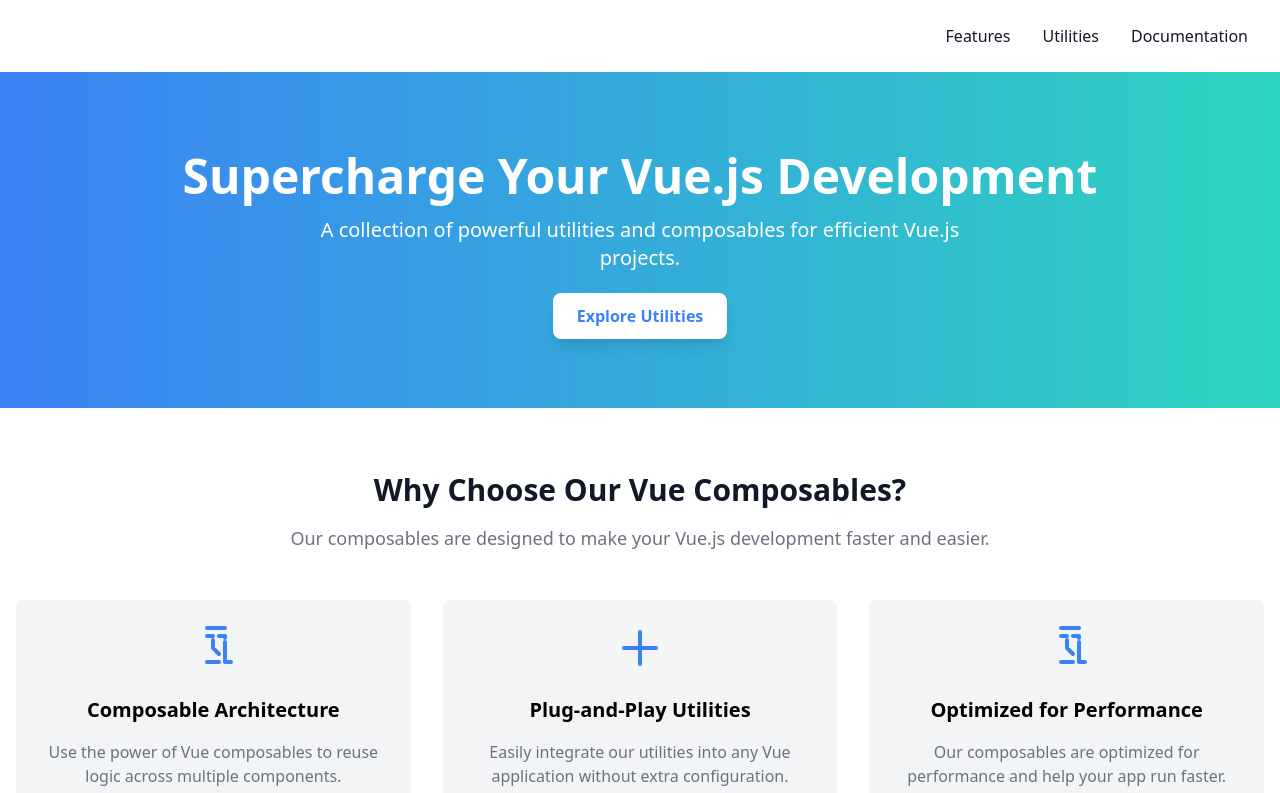
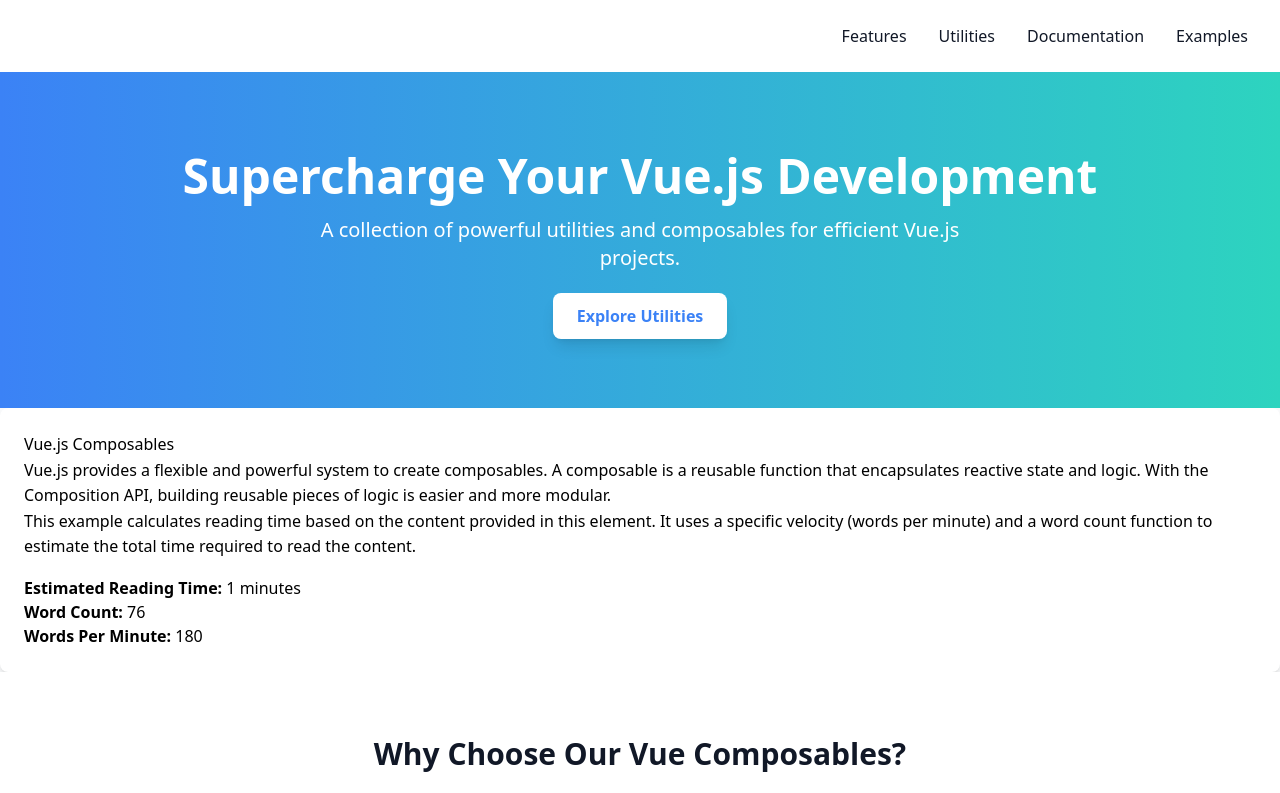
Before and after one commit to mazisi/mazisi-vue-utils, a Vue app: page / in a window 1280 px wide. Shown: the top 793 px of the page. Built offline with nearby package versions, Linux system fonts and the light colour scheme.

Commit message:
Craete useReadingTime composable

```diff
--- a/package.json
+++ b/package.json
@@ -14,7 +14,8 @@
     "format": "prettier --write src/"
   },
   "dependencies": {
-    "vue": "^3.4.29"
+    "vue": "^3.4.29",
+    "vue-router": "^4.4.5"
   },
   "devDependencies": {
     "@rushstack/eslint-patch": "^1.8.0",
--- a/src/components/Landing.vue
+++ b/src/components/Landing.vue
@@ -19,6 +19,7 @@
         </div>
       </div>
     </section>
+    <ReadingTimeExample />
 
     <!-- Features Section -->
     <section id="features" class="py-16 bg-white">
@@ -127,8 +128,6 @@
   </div>
 </template>
 
-<script>
-export default {
-  name: 'LandingPage',
-};
+<script setup>
+import ReadingTimeExample from '../examples/ReadingTimeExample.vue';
 </script>
--- a/src/components/Nav.vue
+++ b/src/components/Nav.vue
@@ -20,6 +20,9 @@
             <a href="#documentation" class="text-gray-900 hover:text-blue-500 font-medium">
               Documentation
             </a>
+            <RouterLink to="/examples" class="text-gray-900 hover:text-blue-500 font-medium cursor-pointer">
+              Examples
+           </RouterLink >
           </div>
 
           <!-- Mobile Menu Button -->
--- /dev/null
+++ b/src/composables/useReadingTime.ts
@@ -0,0 +1,77 @@
+import { computed, type ComputedRef, type Ref } from 'vue'
+
+export interface ReadingTimeOptions {
+  /** Content to calculate the reading time */
+  content?: string | Ref<string>
+  /** Selector of the content to calculate the reading time */
+  contentSelector?: string | Ref<string>
+  /** Ref of the content to calculate the reading time */
+  contentRef?: Ref<HTMLElement | undefined>
+  /**
+   * Words per minute
+   * @default 150
+   */
+  velocity?: number | Ref<number>
+}
+
+export interface ReadingTimeReturn {
+  /** Content to calculate the reading time */
+  content: ComputedRef<string | undefined | null>
+  /** Number of words in the content */
+  wordCount: ComputedRef<number>
+  /** Words per minute */
+  velocity: ComputedRef<number>
+  /** Reading time in minutes */
+  duration: ComputedRef<number>
+}
+
+function countWords(text: (string | null | undefined)[]) {
+  const words = text.join(', ').match(/\b\w+\b/g)
+  return words ? words.length : 0
+}
+
+function getReadTimeInMinutes(content?: string | null, velocity = 150) {
+  const words = countWords([content])
+
+  return Math.ceil(words / velocity)
+}
+
+export function useReadingTime(options: ReadingTimeOptions): ReadingTimeReturn {
+  const velocity = computed(() =>
+    typeof options.velocity === 'number' ? options.velocity : options.velocity?.value ?? 150,
+  )
+
+  const selector = computed(() => {
+    return typeof options.contentSelector === 'string'
+      ? options.contentSelector
+      : options.contentSelector?.value
+  })
+
+  const content = computed(() => {
+    if (typeof options.contentRef?.value === 'object') {
+      return options.contentRef.value?.textContent
+    }
+
+    if (selector.value && typeof document !== 'undefined') {
+      const contentElement = document.querySelector(selector.value)
+      if (contentElement) {
+        return contentElement.textContent
+      }
+    }
+
+    return typeof options.content === 'string' ? options.content : options.content?.value
+  })
+
+  const duration = computed(() => {
+    return getReadTimeInMinutes(content.value, velocity.value)
+  })
+
+  const wordCount = computed(() => countWords([content.value]))
+
+  return {
+    content,
+    wordCount,
+    velocity,
+    duration,
+  }
+}
--- /dev/null
+++ b/src/examples/ReadingTimeExample.vue
@@ -0,0 +1,47 @@
+<template>
+    <div class="p-6 bg-white shadow-md rounded-lg">
+      <!-- Display the content that will be used to calculate reading time -->
+      <div ref="contentRef" class="prose max-w-none">
+        <h1>Vue.js Composables</h1>
+        <p>
+          Vue.js provides a flexible and powerful system to create composables. A composable is a
+          reusable function that encapsulates reactive state and logic. With the Composition API,
+          building reusable pieces of logic is easier and more modular.
+        </p>
+        <p>
+          This example calculates reading time based on the content provided in this element. It uses
+          a specific velocity (words per minute) and a word count function to estimate the total time
+          required to read the content.
+        </p>
+      </div>
+
+      <!-- Display the computed reading time and word count -->
+      <div class="mt-4">
+        <p><strong>Estimated Reading Time:</strong> {{ duration }} minutes</p>
+        <p><strong>Word Count:</strong> {{ wordCount }}</p>
+        <p><strong>Words Per Minute:</strong> {{ velocity }}</p>
+      </div>
+    </div>
+  </template>
+
+  <script setup lang="ts">
+  import { ref } from 'vue';
+  import { useReadingTime } from '../composables/useReadingTime';
+
+      const contentRef = ref(null);
+
+      // Call the useReadingTime composable, passing the options
+      const { content, wordCount, velocity, duration } = useReadingTime({
+        contentRef,          // Reference to the DOM element containing the content
+        velocity: 180,       // Words per minute (optional)
+        contentSelector: '', // Optionally use a selector if no ref
+      });
+  </script>
+
+  <style scoped>
+  /* You can style your component here */
+  .prose {
+    font-size: 1rem;
+    line-height: 1.6;
+  }
+  </style>
```
Also changed, not shown: src/main.ts (+17 -2 lines), 1 other file (tests, documents, lock files or other folders).
